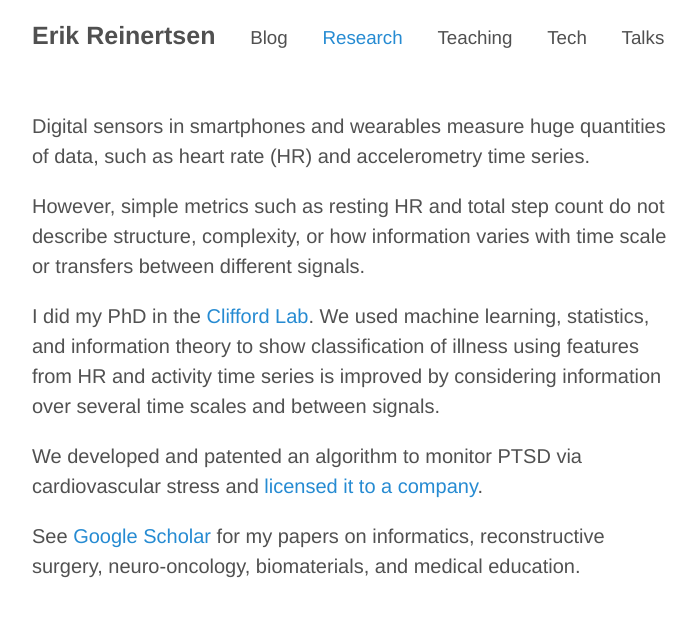
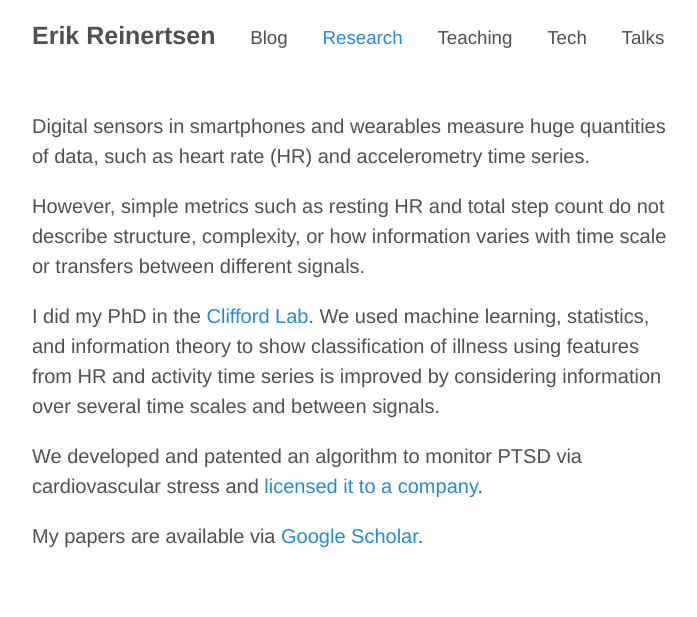
Before and after one commit to erikr/erikr.github.io, a Jekyll site: the page built from research.md, in a window 1280 px wide. Shown: the top 617 px of the page, without its empty margins (288-985 px from the left). Built offline with Jekyll 4.4.1, drawn with Linux system fonts in a browser that asks for light colours; nearby versions of some CDN libraries.

Commit message:
revised research page

```diff
--- a/research.md
+++ b/research.md
@@ -12,4 +12,4 @@ I did my PhD in the [Clifford Lab](http://gdclifford.info/people/gari). We used
 
 We developed and patented an algorithm to monitor PTSD via cardiovascular stress and [licensed it to a company](http://www.fiercebiotech.com/medtech/medibio-s-noninvasive-objective-ptsd-diagnostic-correct-80-time).
 
-See [Google Scholar](https://scholar.google.com/citations?hl=en&user=APy8nq4AAAAJ&view_op=list_works&sortby=pubdate) for my papers on informatics, reconstructive surgery, neuro-oncology, biomaterials, and medical education.
+My papers are available via [Google Scholar](https://scholar.google.com/citations?hl=en&user=APy8nq4AAAAJ&view_op=list_works&sortby=pubdate).
```
